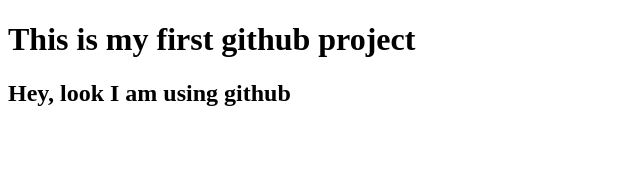
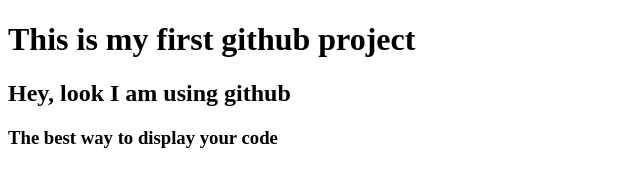
Before and after one commit to Dipta437/My-first-website, a plain HTML site: page index.html in a window 1280 px wide. Shown: the whole page, without its empty margins (0-640 px from the left). Drawn offline with Linux system fonts and the light colour scheme.

Commit message:
added a another header

```diff
--- a/index.html
+++ b/index.html
@@ -8,5 +8,6 @@
 <body>
     <h1>This is my first github project</h1>
     <h2>Hey, look I am using github</h2>
+    <h3>The best way to display your code</h3>
 </body>
 </html>
```
